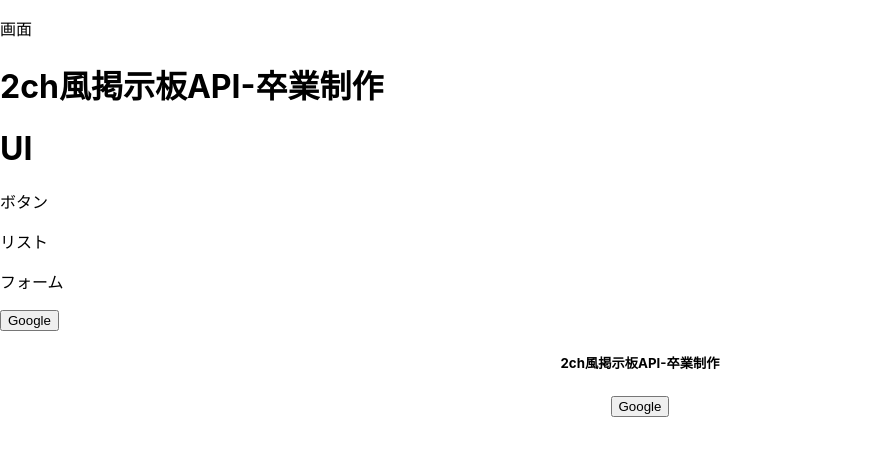
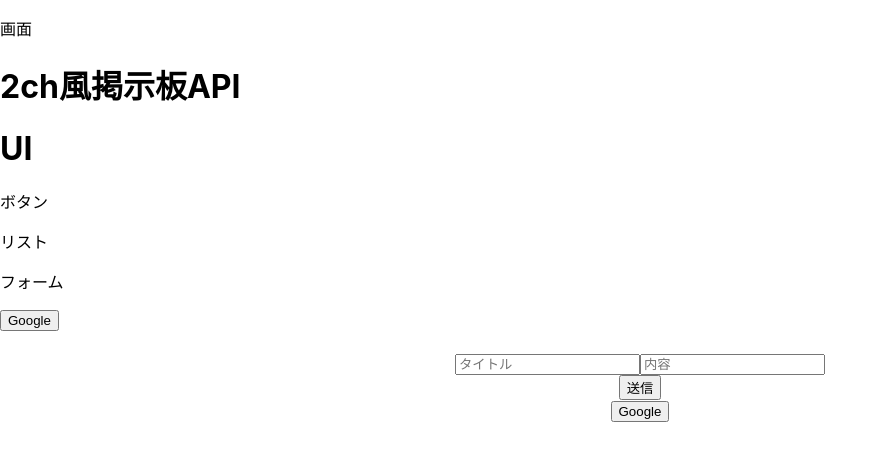
Before and after one commit to YakiTrueseason/board_api, a React (Create React App) app in the folder frontend/: page / in a window 1280 px wide. Shown: the top 460 px of the page, without its empty margins (0-888 px from the left). Built offline with nearby package versions, Linux system fonts and the light colour scheme; no server answers.

Commit message:
feat:ReactからFASTAPIに投稿送信

```diff
--- a/frontend/src/App.jsx
+++ b/frontend/src/App.jsx
@@ -4,6 +4,8 @@ import { useEffect, useState } from "react";
 
 function App() {
   const [message, setMessage] = useState("");
+  const [title, setTitle] = useState("");
+  const [content, setContent] = useState("");
   useEffect(() => {
     fetch("http://localhost:8000/hello") //API通信
       .then((res) => res.json()) //apiから帰ってきたデータをjson形式に変換
@@ -11,10 +13,39 @@ function App() {
         setMessage(data.message); //messageを置き換え取り出す
       });
   }, []); //最初の一回実行
+  //
+  const sendPost = async () => { //投稿処理
+    const res = await
+      fetch("http://localhost:8000/posts", {
+        method: "POST", //投稿作成
+        headers: {
+          "Content-Type": "application/json", //json形式で送ります
+        },
+        body: JSON.stringify({ //jsをJSON変換し、データを送る本体
+          title: title,
+          content: content,
+        }),
+      });
+    const data = await res.json(); //JSON変換
+    console.log(data);
+  }
   return (
     <div className="App" id='main'>
-      <h5>2ch風掲示板API-卒業制作</h5>
       <h1>{message}</h1>
+      <input type="text"
+        placeholder='タイトル'
+        value={title}
+        onChange={(e) =>
+          setTitle(e.target.value)}
+      />
+      <input type="text"
+        placeholder='内容'
+        value={content}
+        onChange={(e) =>
+          setContent(e.target.value)}
+      />
+      <br></br>
+      <button onClick={sendPost}>送信</button>
       <SignIn />
     </div>
   );
--- a/frontend/src/pages/Home.jsx
+++ b/frontend/src/pages/Home.jsx
@@ -8,7 +8,7 @@ const Home = () => {
     return (
         <div>
             <p>画面</p>
-            <h1>2ch風掲示板API-卒業制作</h1>
+            <h1>2ch風掲示板API</h1>
             <TodoList />
             <SignIn />
         </div>
```
